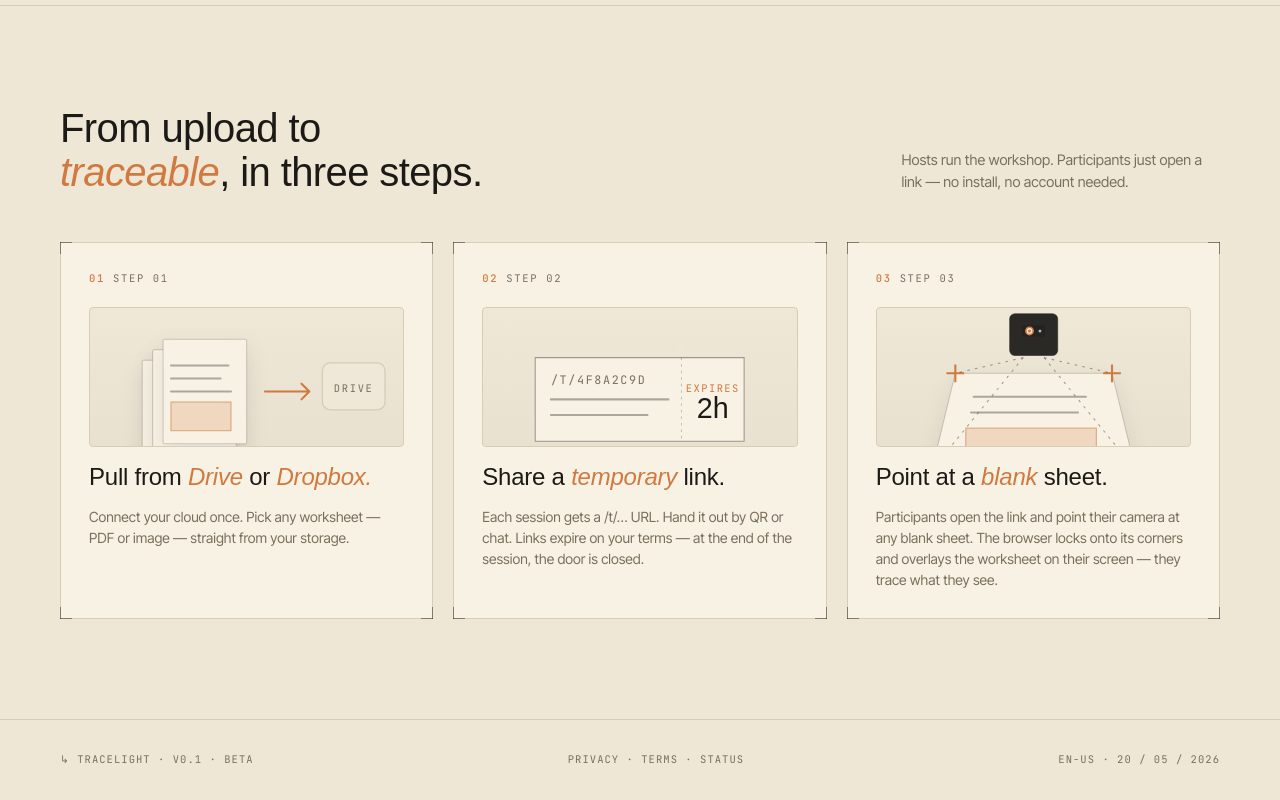
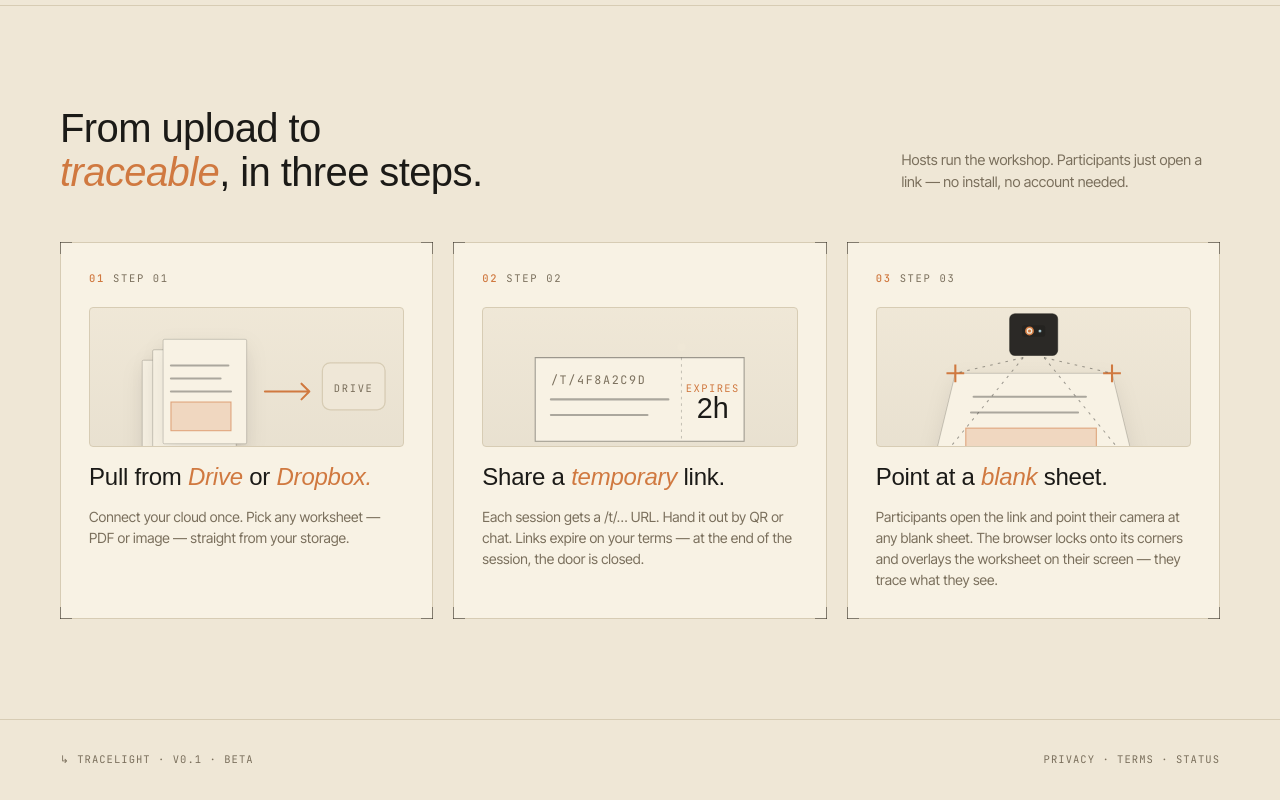
Before and after one commit to ddavidbailey/camera-projection, a Next.js app: page / in a window 1280 px wide. Shown: the part 806-1606 px from the top of the page. Built offline with nearby package versions, Linux system fonts and the light colour scheme; a web font is replaced by a local one.

Commit message:
Refactored footer content

```diff
--- a/components/landing/Footer.tsx
+++ b/components/landing/Footer.tsx
@@ -6,7 +6,6 @@ export function Footer() {
       <Wrap className="flex items-center justify-between gap-6 font-code text-[10.5px] tracking-widest uppercase text-(--color-muted) flex-wrap">
         <span>↳ tracelight · v0.1 · beta</span>
         <span>privacy · terms · status</span>
-        <span>en-US · 20 / 05 / 2026</span>
       </Wrap>
     </footer>
   );
```
